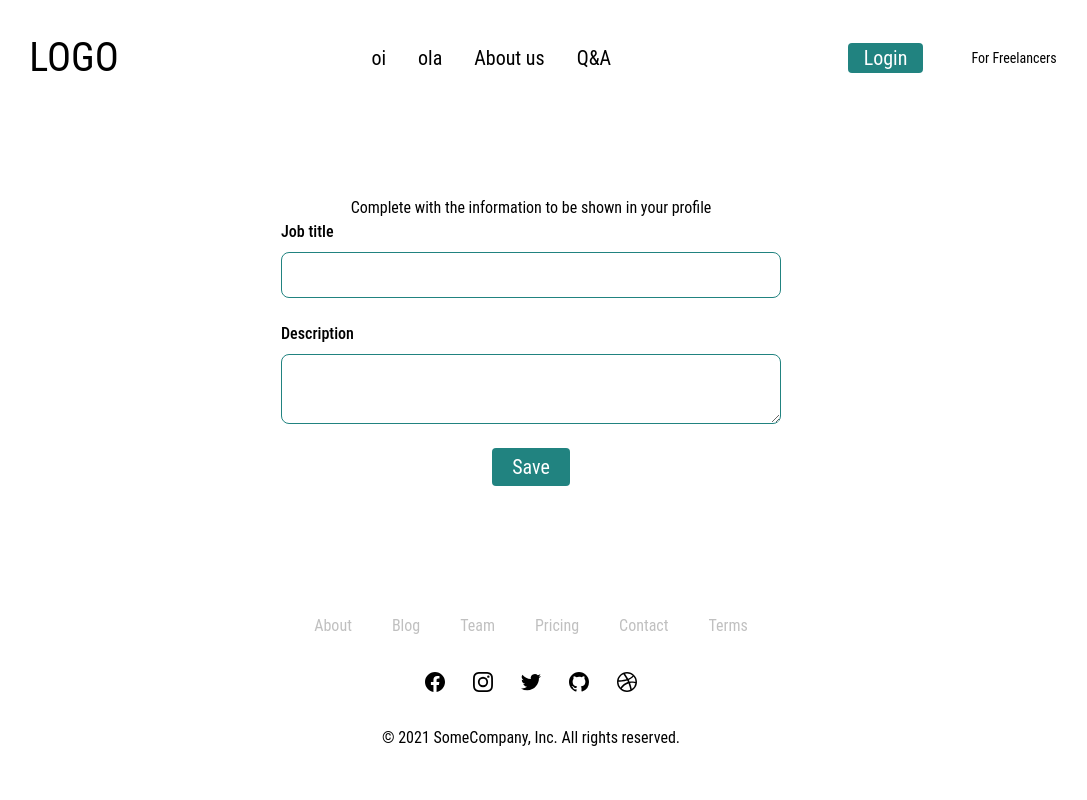
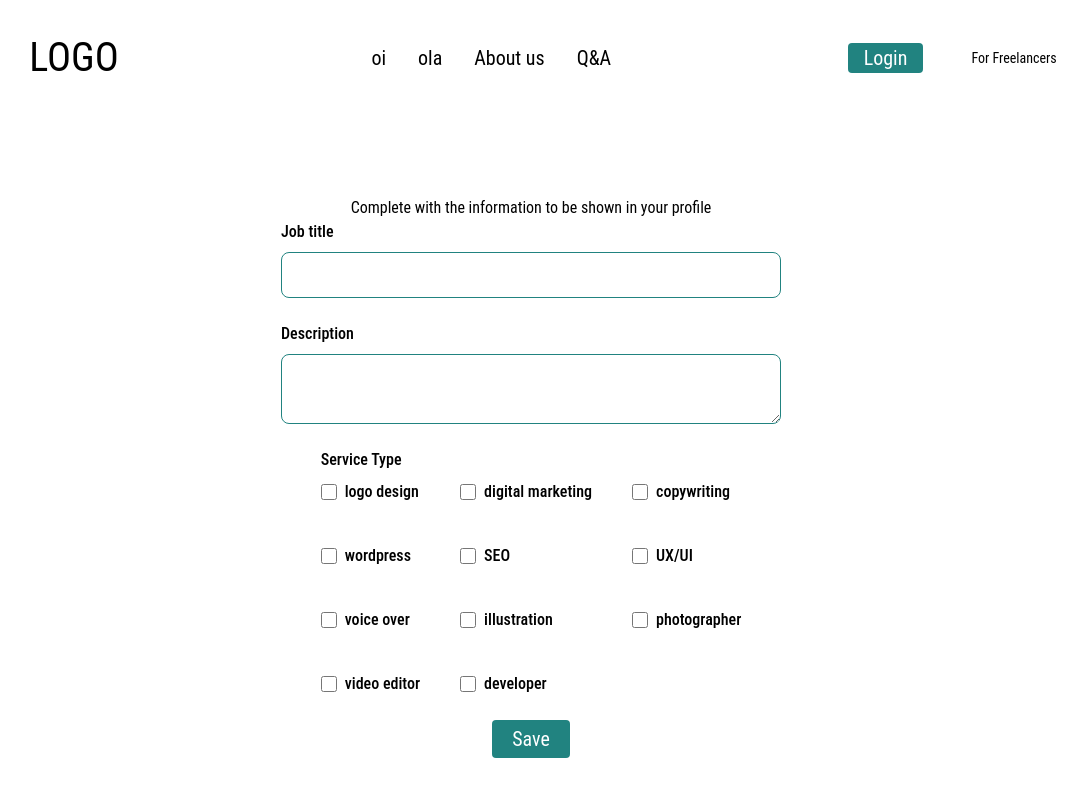
Before and after one commit to Rennatts/freelancer-directory, a React (Create React App) app in the folder client/: page /freelancer/profile/edit/1 in a window 1280 px wide. Shown: the top 800 px of the page, without its empty margins (109-1196 px from the left). Built offline with nearby package versions, Linux system fonts and the light colour scheme; no server answers; a web font is replaced by a local one.

Commit message:
service types front-end

```diff
--- a/client/src/Interfaces/Freelancer.tsx
+++ b/client/src/Interfaces/Freelancer.tsx
@@ -14,7 +14,7 @@ export interface Freelancer {
     description?: String;
     instagram?: String;
     website?: String;
-    service_type?: Array<String>;
+    service_type: Array<String>;
     job_title?: String;
     createdAt: Date;
     updatedAt: Date;
--- a/client/src/data.tsx
+++ b/client/src/data.tsx
@@ -46,10 +46,6 @@ export const serviceType = [
     value: "voice_over"
   },
   {
-    label: "glitch",
-    value: "minimalista"
-  },
-  {
     label: "video editor",
     value: "video_editor"
   },
@@ -60,10 +56,6 @@ export const serviceType = [
   {
     label: "SEO",
     value: "seo"
-  },
-  {
-    label: "digital marketing",
-    value: "digital_marketing"
   },
   {
     label: "illustration",
@@ -81,4 +73,8 @@ export const serviceType = [
     label: "UX/UI",
     value: "ux_ui"
   },
+  {
+    label: "photographer",
+    value: "photographer"
+  },
 ]
--- a/client/src/pages/Auth/FreelancerRegister/index.tsx
+++ b/client/src/pages/Auth/FreelancerRegister/index.tsx
@@ -307,7 +307,7 @@ export function FreelancerRegister (props: IFreelancerRegisterProps) {
           {currIndex === 3 ? (
             <div className="mb-6">
               <div className="flex items-start flex-col mb-6">
-                <label className="block mb-2 text-sm font-medium text-gray-900 dark:text-cyan-500">Service type</label>
+                <label className="block mb-2 text-sm font-medium text-gray-900 dark:text-cyan-500">Service Type</label>
                 <div className='grid grid-rows-2 grid-flow-col gap-6'>
                   {serviceType.map((item)=> (
                     <div className="flex w-full flex-row items-center" key={item.value}>
--- a/client/src/pages/Freelancer/EditFreelancerProfile/index.tsx
+++ b/client/src/pages/Freelancer/EditFreelancerProfile/index.tsx
@@ -4,6 +4,7 @@ import axios from 'axios';
 import { Freelancer } from '../../../Interfaces/Freelancer';
 import { clsx } from 'clsx';
 import { UserContext } from '../../../UserContext';
+import { serviceType } from '../../../data';
 
 export interface IEditFreelancerProfileProps {
   size?: 'sm' | 'md' | 'lg';
@@ -15,9 +16,11 @@ export function EditFreelancerProfile ({ size= 'lg'}: IEditFreelancerProfileProp
     const [isLoading, setIsLoading] = React.useState(false);
     const [success, setSuccess] = React.useState<boolean>(false);
     const [error, setError] = React.useState<boolean>(false);
+    const [selectedServices, setSelectedServices] = React.useState<string[]>([]);
     const [ userData, setUserData] = React.useState({
         job_title: "",
         description: "",
+        service_type: [""],
         // zip_code: "",
         // address: "",
         // number: "",
@@ -29,22 +32,20 @@ export function EditFreelancerProfile ({ size= 'lg'}: IEditFreelancerProfileProp
     const navigate = useNavigate();
     const context = React.useContext(UserContext);
 
-    console.log("userData", userData)
-
 
     React.useEffect(() => {
       const fetchPositions = async () => {
         setIsLoading(true);
         await axios(`http://localhost:3000/api/freelancer/${freelancerId}`).then((response) =>
-        setUserData({job_title: response.data.job_title, description: response.data.description}))
+        setUserData({job_title: response.data.job_title, description: response.data.description, service_type: response.data.service_type}))
       };
 
       fetchPositions();
-    }, []);
+    }, [selectedServices]);
+
 
     const handleSubmit = async (e: any) => {
         e.preventDefault();
-
         const config = {
           headers: {
               'Content-Type': 'application/json',
@@ -67,8 +68,14 @@ export function EditFreelancerProfile ({ size= 'lg'}: IEditFreelancerProfileProp
     };
 
     function handleInputChange(event: any) {
-        setUserData({...userData, [event.target.name]: event.target.value});
+      console.log("event.target.value", event.target.value)
+      if(event.target.name === "service_type"){
+        setSelectedServices([...selectedServices, event.target.value]);
+      }
+
+      setUserData({...userData, [event.target.name]: event.target.value, service_type: selectedServices});
     }
+
 
     return (
     <div className='flex items-center flex-center flex-col place-content-around p-20'>
@@ -92,6 +99,17 @@ export function EditFreelancerProfile ({ size= 'lg'}: IEditFreelancerProfileProp
             value={userData.description}
             onChange={(event)=> handleInputChange(event)}  className="bg-gray-50 border bg-transparent border-teal-500 text-gray-900 text-sm rounded-lg focus:ring-teal-300 focus:border-teal-300 block w-full p-2.5 dark:bg-gray-700 dark:border-gray-600 dark:text-white dark:focus:ring-blue-500 dark:focus:border-teal-300" required>
             </textarea>
+        </div>
+        <div className="flex items-start flex-col mb-6">
+          <label className="block mb-2 text-sm font-medium text-gray-900 dark:text-cyan-500">Service Type</label>
+          <div className='grid grid-rows-4 grid-flow-col gap-10'>
+            {serviceType.map((item)=> (
+              <div className="flex w-full flex-row items-center" key={item.value}>
+                <input id="checked-checkbox" type="checkbox" name="service_type" value={item.label} onBlur={(event)=> handleInputChange(event)} className="w-4 h-4 text-teal-500 bg-gray-100 rounded border-gray-300 focus:ring-teal-500 dark:focus:ring-teal-500 dark:ring-offset-gray-800 focus:ring-2 dark:bg-gray-700 dark:border-gray-600"/>
+                <label className="ml-2 text-sm font-medium text-black dark:text-black">{item.label}</label>
+              </div>
+            ))}
+          </div>
         </div>
         {/* <div className="mb-6">
           <div className="flex items-start flex-col mb-6">
--- a/client/src/pages/Freelancer/FreelancerProfile/index.tsx
+++ b/client/src/pages/Freelancer/FreelancerProfile/index.tsx
@@ -62,9 +62,11 @@ export function FreelancerProfile ({ size= 'lg'}: ITFreelancerProfileProps) {
                 <div className='w-full flex align-center justify-center mt-8 mb-8'>
                     <h1>{freelancer?.description}</h1>
                 </div>
-                <ul className='grid grid-cols-4 gap-4'>
+                <ul className='grid grid-cols-4 gap-4 mb-8'>
                     {freelancer?.service_type?.map((item: any)=>
-                    <li className="pl-1 pb-1 pt-1 pr-1 rounded bg-teal-500 text-white">{item}</li>)}
+                    <li className="pl-2 pb-1 pt-1 pr-2 rounded bg-teal-500 text-white flex align-center justify-center">
+                        <p className=''>{item}</p>
+                    </li>)}
                 </ul>
                 <div>
                     <p>Contact Info</p>
```
